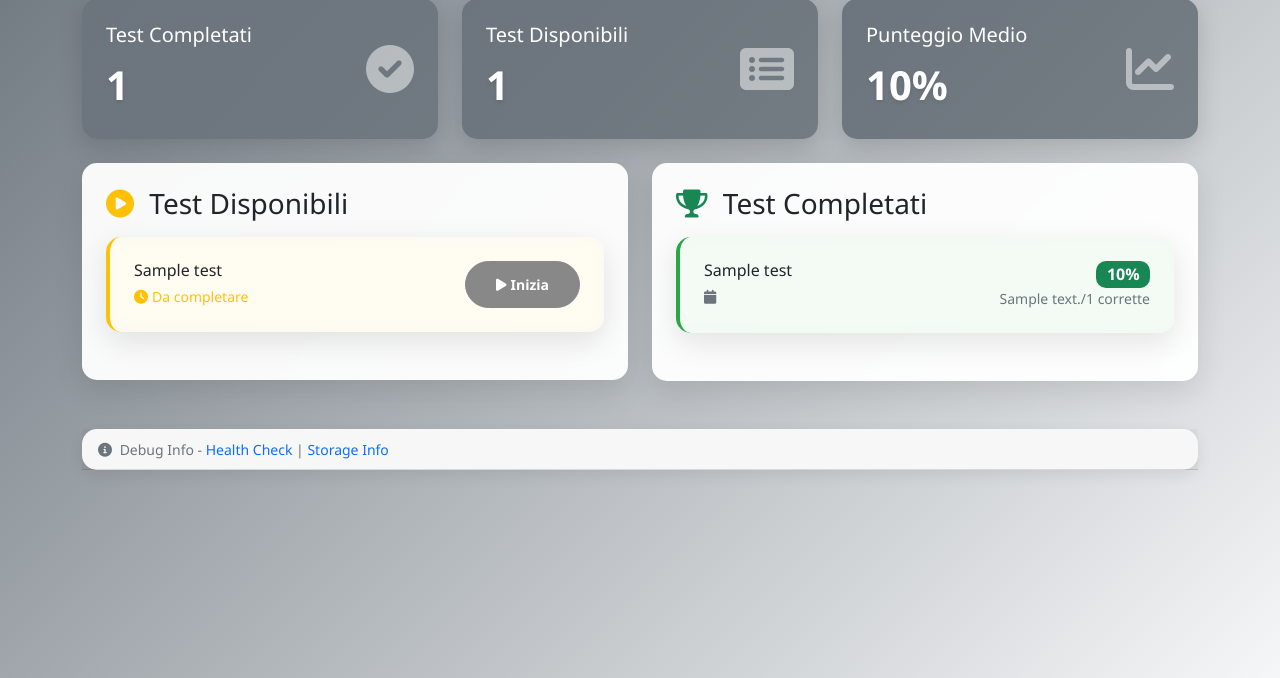
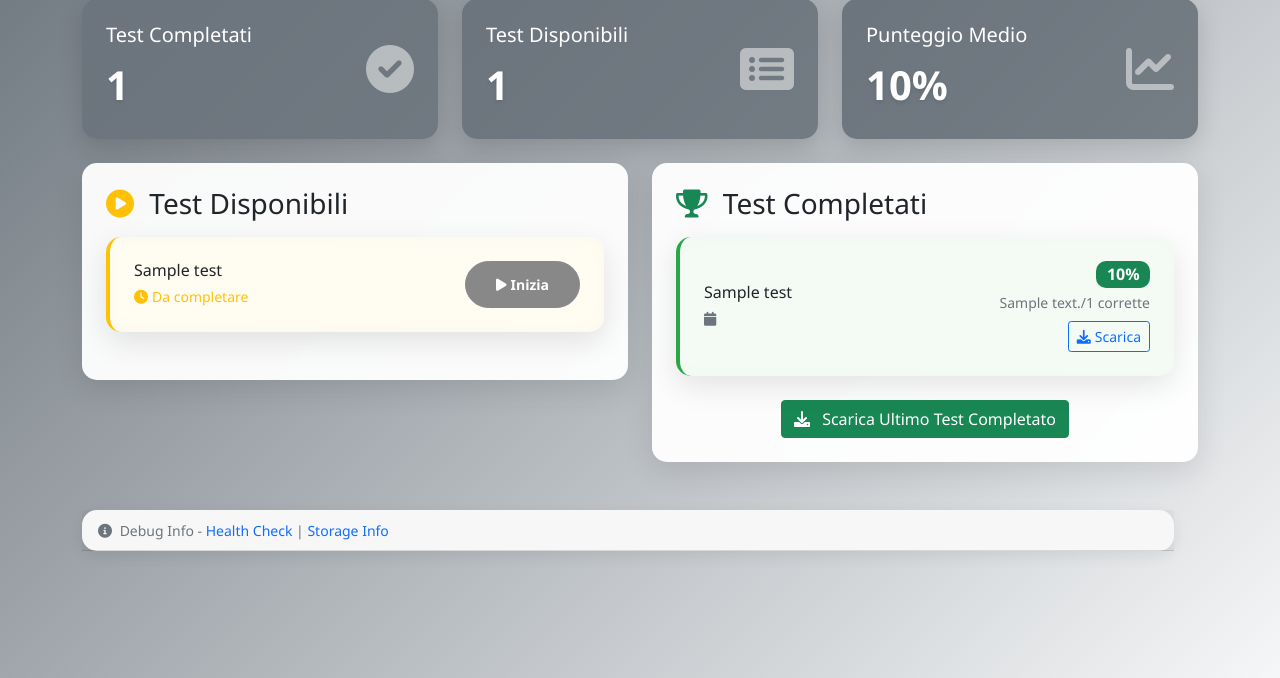
Before and after one commit to matteo-farinelli/azure-deploy, a Flask app: template templates/dashboard.html in a window 1280 px wide. Shown: the part 105-783 px from the top of the page. Run offline with Flask 3, Linux system fonts and the light colour scheme; the template is opened without the code that fills it: most values are stand-ins (such as "Sample title", 1, 10 or a date in 2020).

Commit message:
Update dashboard.html

```diff
--- a/templates/dashboard.html
+++ b/templates/dashboard.html
@@ -120,6 +120,8 @@
             </div>
         </div>
 
+<!-- Nel file templates/dashboard.html, aggiorna la sezione dei test completati: -->
+
         <!-- Test Completati -->
         <div class="col-md-6">
             <div class="dashboard-card">
@@ -140,14 +142,29 @@
                                     </small>
                                 </div>
                                 <div class="text-end">
-                                    <div class="badge bg-success fs-6">{{ test.score }}%</div>
-                                    <small class="d-block text-muted">
+                                    <div class="badge bg-success fs-6 mb-1">{{ test.score }}%</div>
+                                    <br>
+                                    <small class="d-block text-muted mb-2">
                                         {{ test.correct_answers }}/{{ test.total_questions }} corrette
                                     </small>
+                                    <!-- Pulsante Download -->
+                                    <a href="{{ url_for('download_results', test_name=test.test_name) }}"
+                                       class="btn btn-outline-primary btn-sm">
+                                        <i class="fas fa-download me-1"></i>Scarica
+                                    </a>
                                 </div>
                             </div>
                         </div>
                     {% endfor %}
+
+                    <!-- Pulsante per scaricare l'ultimo test -->
+                    <div class="text-center mt-3">
+                        <a href="{{ url_for('download_latest') }}" class="btn btn-success">
+                            <i class="fas fa-download me-2"></i>
+                            Scarica Ultimo Test Completato
+                        </a>
+                    </div>
+
                 {% else %}
                     <div class="text-center py-4">
                         <i class="fas fa-clipboard-list fa-3x text-muted mb-3"></i>
@@ -157,8 +174,6 @@
                 {% endif %}
             </div>
         </div>
-    </div>
-
     <!-- Debug info (rimuovere in produzione) -->
     <div class="row mt-4">
         <div class="col-12">
```
